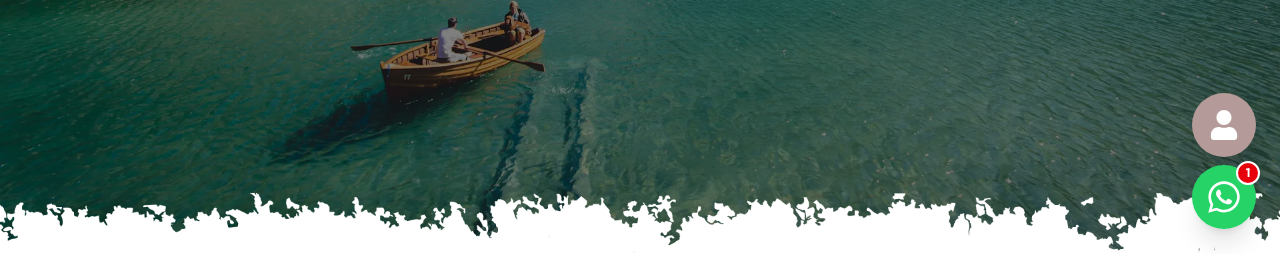
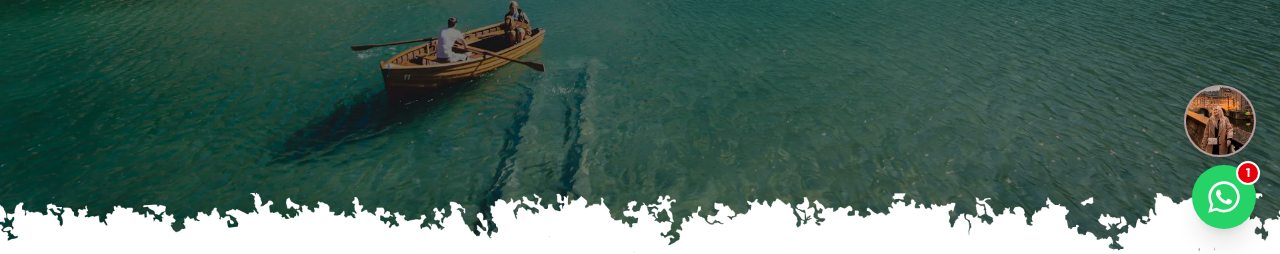
Before and after one commit to techxudo-devs/travel-website, a Next.js app: page /about in a window 1280 px wide. Shown: the part 547-801 px from the top of the page. Built offline with nearby package versions, Linux system fonts and the light colour scheme.

Commit message:
Fix:founder icon img and enhance the size of the founder modal

```diff
--- a/app/components/Footer.jsx
+++ b/app/components/Footer.jsx
@@ -147,8 +147,19 @@ const Footer = () => {
           className="fixed bottom-24 right-6 z-[999] cursor-pointer"
           aria-label="About the Founder"
         >
-          <div className="w-14 sm:w-16 h-14 sm:h-16 bg-[#b49a99] rounded-full flex items-center justify-center shadow-xl transform hover:scale-105 transition-transform duration-300">
-            <FaUser className="text-white text-2xl sm:text-3xl" />
+          <div
+            onClick={openModal}
+            className="fixed bottom-24 right-6 z-[999] cursor-pointer"
+            aria-label="About the Founder"
+          >
+            <div className="w-14 sm:w-18 h-14 sm:h-18 border-2 border-[#b49a99]  bg-[#b49a99] rounded-full flex items-center justify-center shadow-xl transform hover:scale-105 transition-transform duration-300 overflow-hidden">
+              <img
+                loading="lazy"
+                className="w-full h-full object-cover rounded-full scale-150"
+                src="/newBlog5.jpg"
+                alt="Founder"
+              />
+            </div>
           </div>
         </div>
         <a
```
